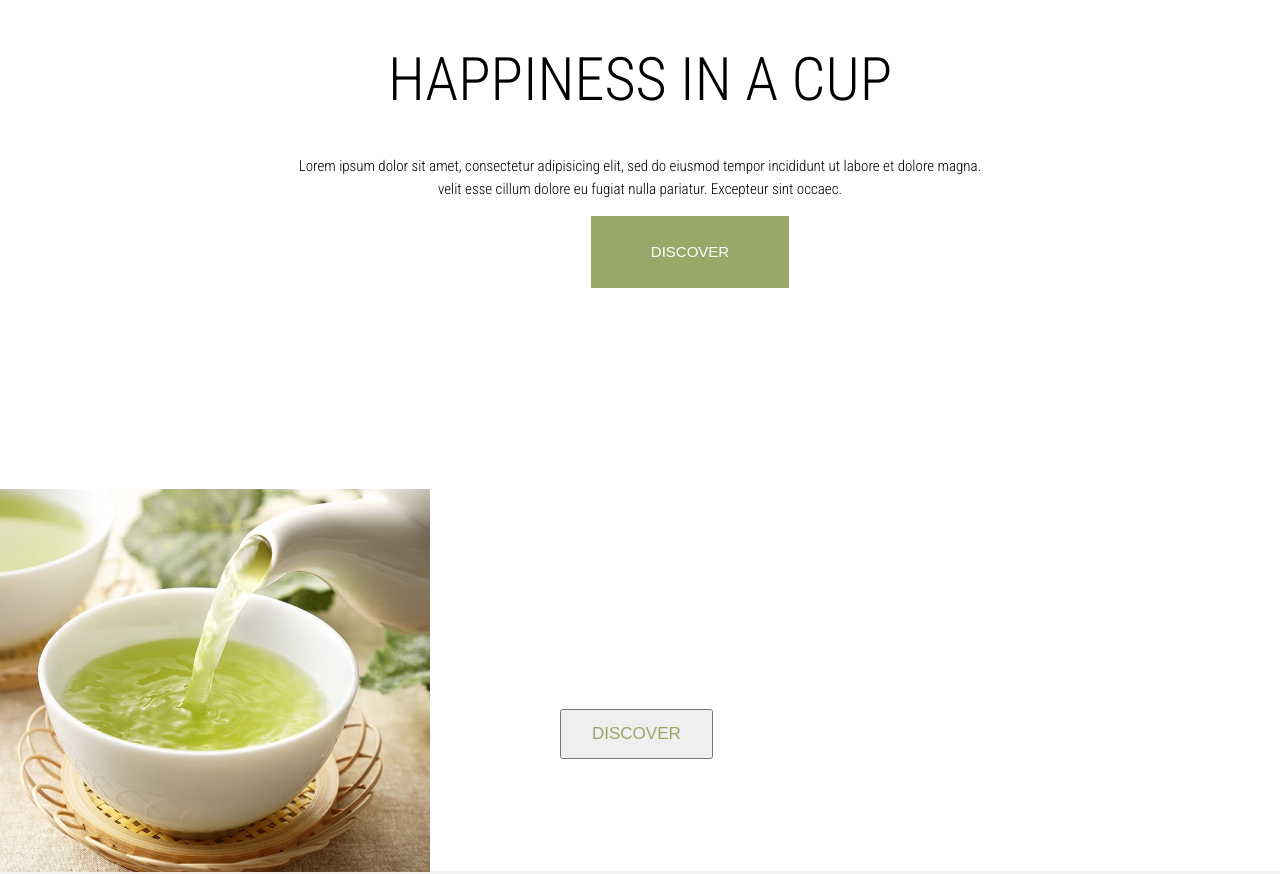
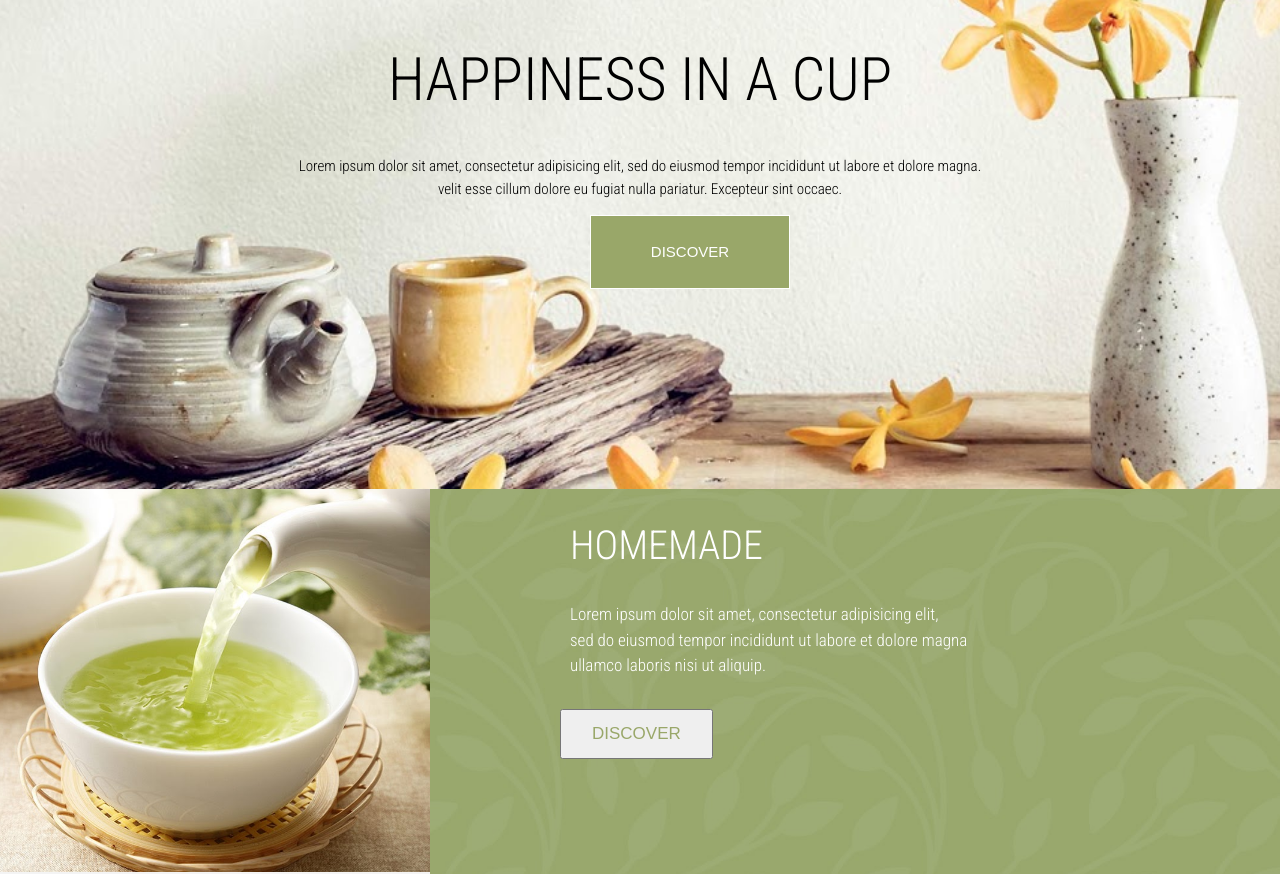
Before and after one commit to ncomi/health-tea, a plain HTML site: page index.html in a window 1280 px wide. Shown: the part 452-1326 px from the top of the page. Drawn offline with Linux system fonts and the light colour scheme.

Commit message:
Update index.css

```diff
--- a/index.css
+++ b/index.css
@@ -40,7 +40,7 @@ ul li a:hover{
 color: #99A769;
 }
 header{
-  background: url("../images/verdure header.jpg");
+  background: url("verdure header.jpg");
   background-position: center;
   background-size: cover;
   padding-bottom: 200px;
@@ -80,7 +80,7 @@ width: 600px;
 margin-left:-170px;
 }
 .main-page  {
-background:url("../images/home-2background.jpg");
+background:url("home-2background.jpg");
 background-position: right;
 background-size: cover;
 width: 940px;
@@ -153,7 +153,7 @@ span{
 }
 
 .page2{
-background:url("../images/home-2background.jpg");
+background:url("home-2background.jpg");
 background-position: right;
 background-size: cover;
 height: 350px;
```
